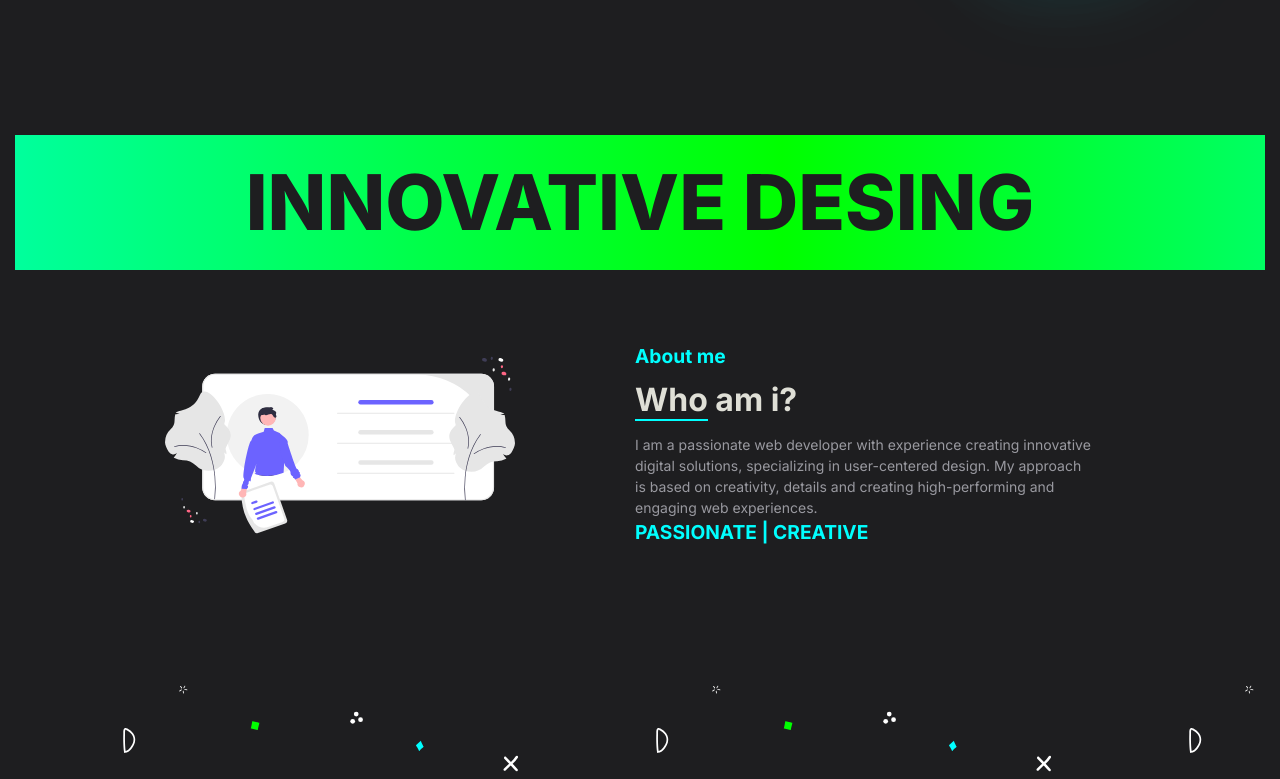
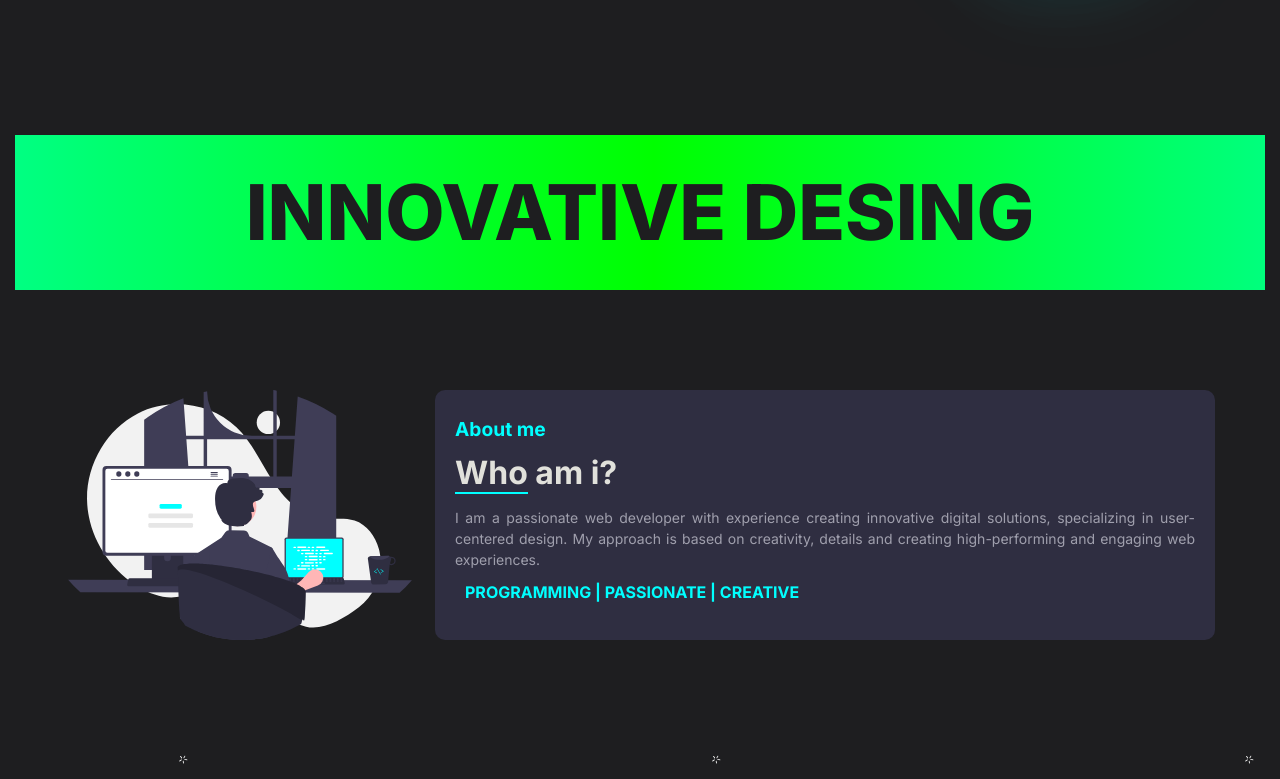
Before and after one commit to RodrigoLaime/portfolio-vite, a React (Vite) app: page / in a window 1280 px wide. Shown: the part 500-1279 px from the top of the page. Built offline with nearby package versions, Linux system fonts and the light colour scheme.

Commit message:
modifie background about me

```diff
--- a/src/home/Main.jsx
+++ b/src/home/Main.jsx
@@ -2,7 +2,8 @@ import React from 'react'
 import '../styles/main.css'
 // import ilustracion from '../img/undraw_real_time_sync_re_nky7.svg'
 // import ilustracion from '../img/undraw_trendy_interface_re_xsou.svg'
-import ilustracion from  '../img/undraw_personal_info_re_ur1n.svg'
+// import ilustracion from  '../img/undraw_personal_info_re_ur1n.svg'
+import ilustracion from  '../img/undraw_programming_re_kg9v.svg'
 
 const Main = () => {
   return (
@@ -34,9 +35,8 @@ const Main = () => {
             <li></li>
           </ul>
           <div></div> */}
-          <div className=''>
-            <h4>PASSIONATE | CREATIVE</h4>
-            <h4></h4>
+          <div className='i'>
+            <h4>PROGRAMMING | PASSIONATE | CREATIVE</h4>
           </div>
         </article>
 
--- a/src/styles/main.css
+++ b/src/styles/main.css
@@ -47,7 +47,7 @@
 .container-main--intro h1 {
   font-size: 6vw;
   font-weight: 800;
-  padding: 10px 0;
+  padding: 20px 0;
   color: #1E1E20;
 }
 
@@ -73,12 +73,19 @@
   flex-direction: column;
   justify-content: center;
   padding: 0 30px;
+  padding-top: 50px;
   text-align: center;
+  /* background-color: saddlebrown; */
 }
 
 .main-text--about {
+  /* background-color: #3f3d56; */
+  background-color: #2f2e41;
+  /* background-color: #262534; */
+  border-radius: 10px;
+  padding: 10px;
   width: 100%;
-  max-width: 500px;
+  max-width: 800px;
   min-width: 250px;
   margin: 0 auto;
 }
@@ -101,6 +108,7 @@
   font-size: 14px;
   padding-top: 5px;
   color: #ebebf599;
+  text-align: justify;
 }
 
 .container-about-main {
@@ -111,18 +119,19 @@
   width: 100%;
   max-width: 350px;
   min-width: 250px;
-  /* max-height: 350px; */
-  /* min-height: 250px; */
   height: 250px;
   display: flex;
-  /* justify-content: center; */
-  /* align-items: center; */
   margin: 0 auto;
+  margin-bottom: 30px;
 }
 
 .main-img .img {
   width: 100%;
   height: 100%;
+}
+.main-text--about .i h4{
+  font-size: 1rem;
+  padding: 10px;
 }
 
 /* section 3 main ########################################3 */
@@ -148,6 +157,7 @@
     flex-direction: row;
     text-align: left;
     padding: 0 50px;
+    margin-top: 100px;
   }
 
   .main-text--about {
@@ -160,6 +170,7 @@
 
   .main-img {
     margin-bottom: 0;
+    margin-right: 20px;
   }
 
 }
```
Also changed, not shown: src/img/undraw_programming_re_kg9v.svg (added).
